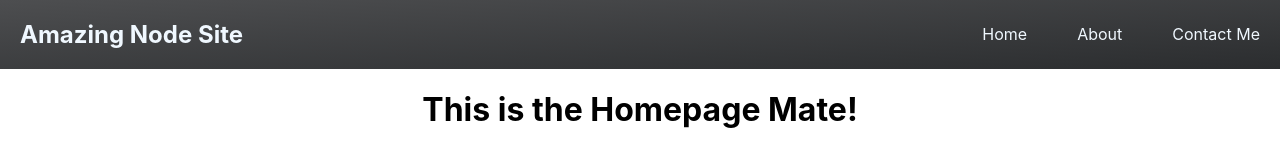
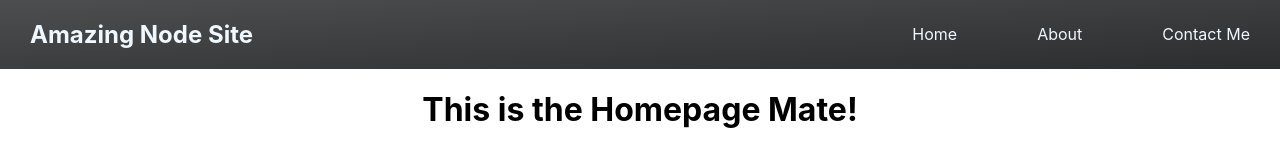
Before and after one commit to Bacco40/simple_node_site, a website: page index.html in a window 1280 px wide. Drawn offline with Linux system fonts and the light colour scheme.

Commit message:
changed style

```diff
--- a/public/style.css
+++ b/public/style.css
@@ -10,12 +10,12 @@ nav{
     justify-content: space-between;
     align-items: center;
     background:linear-gradient(to left top, #2b2d2f 0%, #4d4e50 100%);
-    padding: 0px 20px;
+    padding: 0px 30px;
     color: aliceblue;
 }
 ul{
     display: flex;
-    gap: 50px;
+    gap: 80px;
 }
 li{
     list-style-type: none;
```
